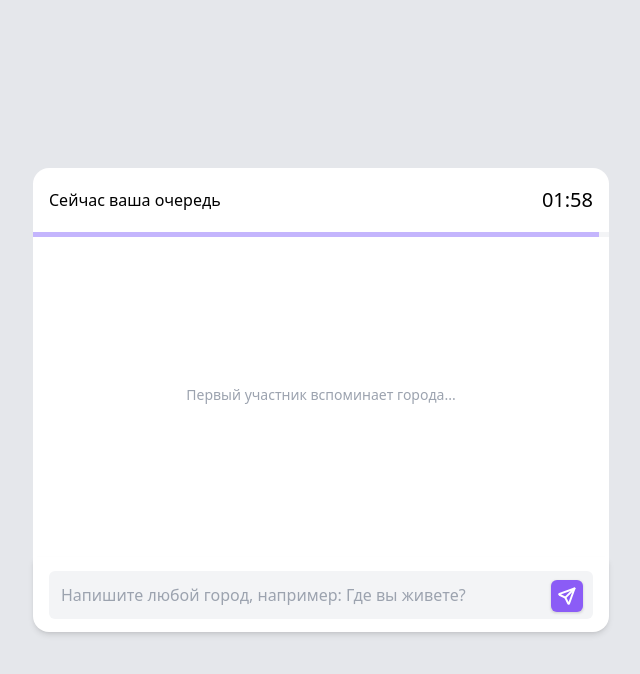
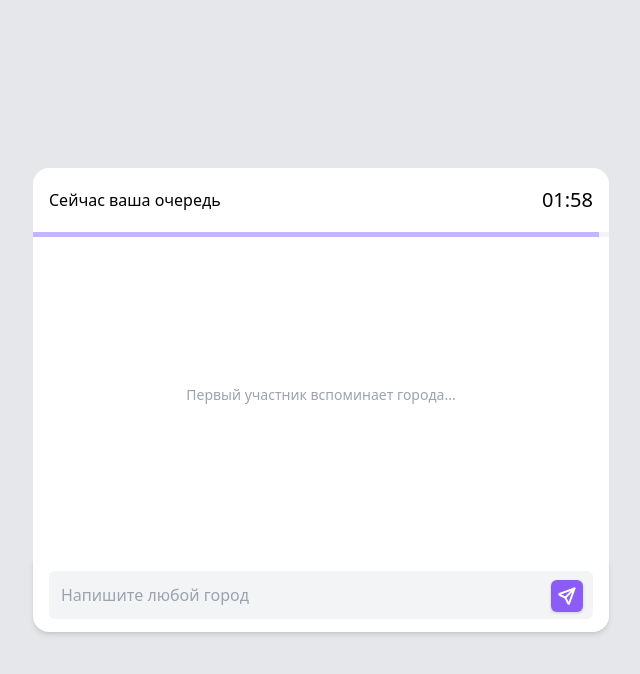
Before and after one commit to M4XPRD/cities-game, a React (Create React App) app: page / in a window 1280 px wide. Both pictures are taken after a click on the button "Начать игру". Shown: the top 674 px of the page, without its empty margins (319-959 px from the left). Built offline with nearby package versions, Linux system fonts and the light colour scheme.

Commit message:
Adaptability for GameCard finished

```diff
--- a/src/components/GameCard/GameCard.tsx
+++ b/src/components/GameCard/GameCard.tsx
@@ -4,7 +4,7 @@ import GameCardMainField from './GameCardMainField';
 import GameCardInputForm from './GameCardInputForm';
 
 const GameCard = () => (
-  <div className="w-[576px] h-[464px]">
+  <div className="w-[576px] h-[464px] md:w-[80%]">
     <GameCardHeader />
     <GameCardCountdownBar />
     <GameCardMainField />
--- a/src/components/GameCard/GameCardCountdownBar.tsx
+++ b/src/components/GameCard/GameCardCountdownBar.tsx
@@ -5,7 +5,7 @@ const GameCardCountdownBar = () => {
   const { timeLeft } = useGameLogic();
 
   return (
-    <div className="w-[576px] bg-gray-100 h-[5px]">
+    <div className="w-[100%] bg-gray-100 h-[5px]">
       <div
         className="bg-violet-300 h-[5px]"
         style={{ width: countdownWidthPercent(timeLeft, 120) }}
--- a/src/components/GameCard/GameCardHeader.tsx
+++ b/src/components/GameCard/GameCardHeader.tsx
@@ -10,8 +10,8 @@ const GameCardHeader = () => {
 
   return (
     <header className="flex flex-row justify-between items-center w-full text-center bg-white rounded-t-[16px] h-[64px] border-gray-100 pl-[16px] pr-[16px]">
-      <span className="prose-base">{playerText}</span>
-      <span className="prose-xl">{formatTime(timeLeft)}</span>
+      <span className="prose-base md:prose-sm text-left mr-[20px]">{playerText}</span>
+      <span className="prose-xl md:prose-base">{formatTime(timeLeft)}</span>
     </header>
   );
 };
--- a/src/components/GameCard/GameCardInputForm.tsx
+++ b/src/components/GameCard/GameCardInputForm.tsx
@@ -12,7 +12,7 @@ const GameCardInputForm = () => {
 
   const placeholderText = () => {
     if (turns < 1) {
-      return 'Напишите любой город, например: Где вы живете?';
+      return 'Напишите любой город';
     }
     if (currentPlayer === 'human') {
       return `Знаете город на букву "${activeLetter?.toUpperCase()}"?`;
@@ -31,14 +31,17 @@ const GameCardInputForm = () => {
   };
   return (
     <section className="h-[75px] bg-white rounded-b-[16px] shadow-md flex justify-center items-center">
-      <form className="relative" onSubmit={handleSubmit}>
+      <form
+        className="relative w-[100%] rounded-[6px] bg-gray-100 ml-[16px] mr-[16px]"
+        onSubmit={handleSubmit}
+      >
         <label htmlFor="enterCity">
           <input
             ref={inputRef}
             type="text"
             aria-label="Ввести город"
             name="enterCity"
-            className="bg-gray-100 w-[544px] h-[48px] rounded-[6px] prose-base pl-[12px] text-gray-700 outline-none"
+            className="bg-gray-100 w-[80%] rounded-[16px] h-[48px] prose-base pl-[12px] text-gray-700 outline-none md:placeholder:prose-sm vsm:placeholder:text-[10px]"
             placeholder={placeholderText()}
             autoComplete="off"
             readOnly={currentPlayer === 'ai'}
--- a/src/components/GameCard/GameCardMainField.tsx
+++ b/src/components/GameCard/GameCardMainField.tsx
@@ -24,7 +24,7 @@ const GameCardMainField = () => {
     <>
       <section className="flex flex-col h-[276px] gap-[8px] pt-[40px] bg-white prose-sm overflow-y-scroll no-scrollbar">
         {turns < 1 ? (
-          <div className="flex justify-center items-center h-[100%] prose-sm text-gray-400">
+          <div className="flex justify-center items-center h-[100%] prose-sm text-gray-400 text-center">
             Первый участник вспоминает города...
           </div>
         ) : (
```
